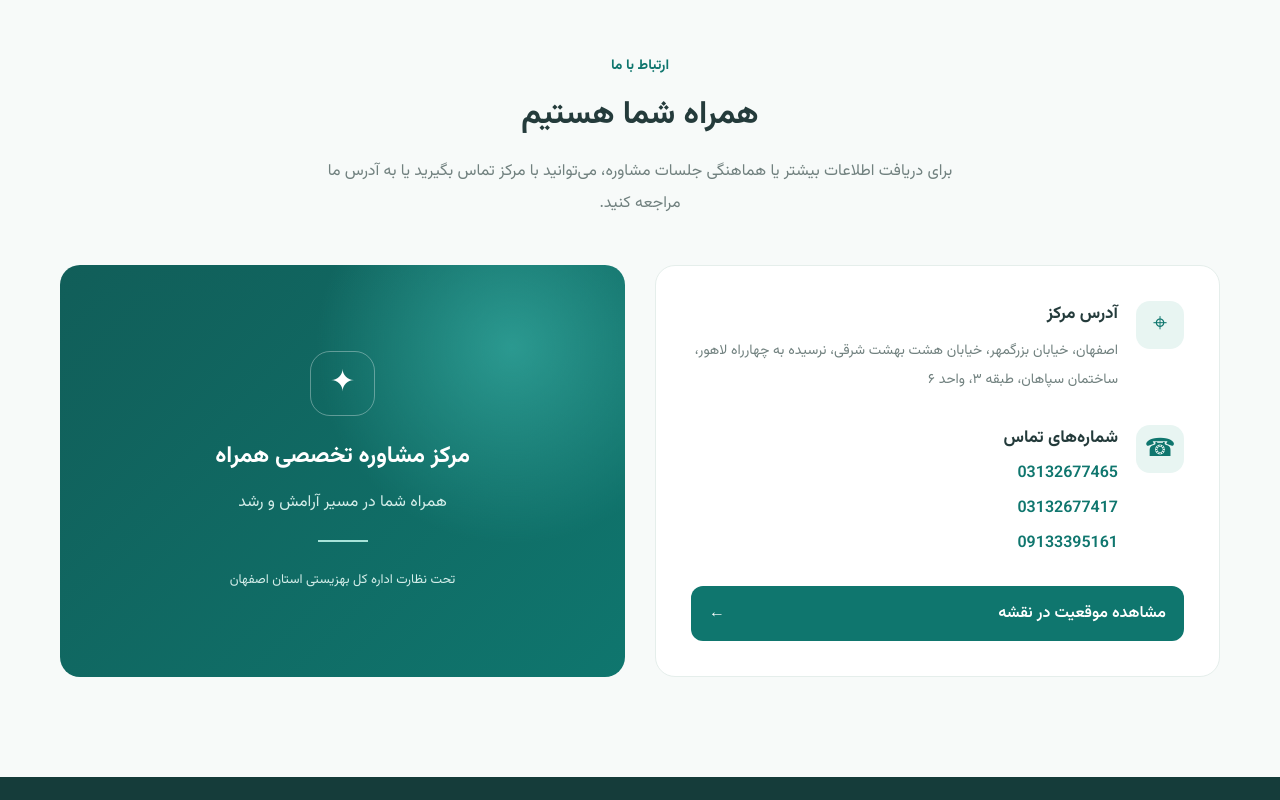
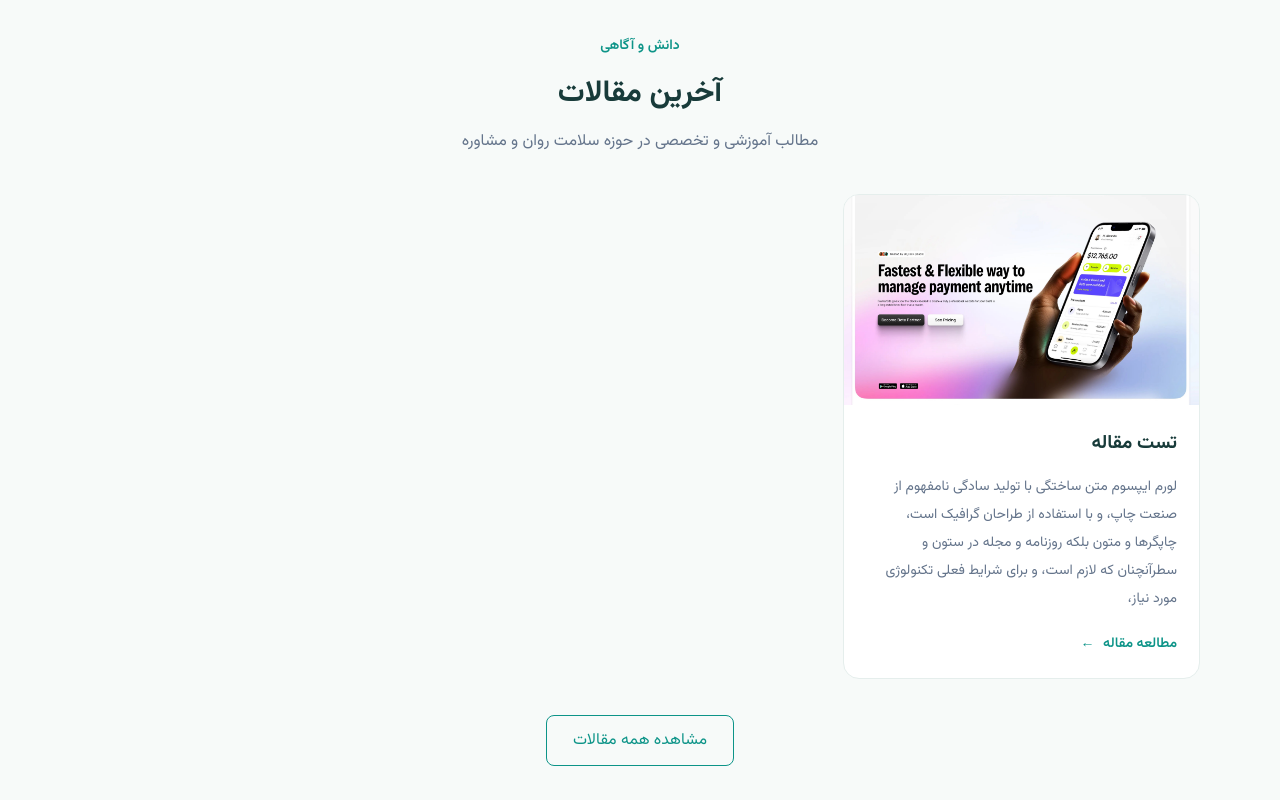
Before and after one commit to s-a-moeini/hamrah-counseling, an Astro site: page / in a window 1280 px wide. Shown: the part 3520-4320 px from the top of the page. Built offline with nearby package versions, Linux system fonts and the light colour scheme; Astro itself is replaced by a stand-in of ours.

Commit message:
add blog in index

```diff
--- /dev/null
+++ b/src/components/LatestArticles.astro
@@ -0,0 +1,244 @@
+
+---
+import { getCollection } from 'astro:content';
+import articleDates from '../data/article-dates.json';
+
+const base = import.meta.env.BASE_URL;
+
+// دریافت مقالات و مرتب‌سازی بر اساس تاریخ اولین انتشار
+const articles = (await getCollection('articles'))
+  .sort((a, b) => {
+    const dateA = articleDates[a.id]
+      ? new Date(articleDates[a.id]).getTime()
+      : 0;
+
+    const dateB = articleDates[b.id]
+      ? new Date(articleDates[b.id]).getTime()
+      : 0;
+
+    return dateB - dateA;
+  })
+  .slice(0, 3);
+
+// اصلاح مسیر تصاویر برای GitHub Pages
+const getImageUrl = (image?: string) => {
+  if (!image) return '';
+
+  if (image.startsWith('http://') || image.startsWith('https://')) {
+    return image;
+  }
+
+  return `${base.replace(/\/?$/, '/')}${image.replace(/^\/+/, '')}`;
+};
+---
+
+<section class="latest-articles" id="latest-articles">
+  <div class="container">
+    <div class="section-heading">
+      <span class="section-label">دانش و آگاهی</span>
+      <h2>آخرین مقالات</h2>
+      <p>مطالب آموزشی و تخصصی در حوزه سلامت روان و مشاوره</p>
+    </div>
+
+
+    {articles.length > 0 ? (
+    <div class="articles-grid">
+        {articles.map((article) => (
+        <article class="article-card">
+            <a
+            class="article-image"
+            href={`${base.replace(/\/?$/, '/')}articles/${article.id}/`}
+            >
+            {article.data.image ? (
+                <img
+                src={getImageUrl(article.data.image)}
+                alt={article.data.title}
+                loading="lazy"
+                />
+            ) : (
+                <div class="image-placeholder">مقاله آموزشی</div>
+            )}
+            </a>
+
+            <div class="article-content">
+            <h3>
+                <a href={`${base.replace(/\/?$/, '/')}articles/${article.id}/`}>
+                {article.data.title}
+                </a>
+            </h3>
+
+            <p>{article.data.summary}</p>
+
+            <a
+                class="read-more"
+                href={`${base.replace(/\/?$/, '/')}articles/${article.id}/`}
+            >
+                مطالعه مقاله
+                <span>←</span>
+            </a>
+            </div>
+        </article>
+        ))}
+    </div>
+    ) : (
+    <p class="empty-message">هنوز مقاله‌ای منتشر نشده است.</p>
+    )}
+
+
+    <div class="all-articles">
+      <a href={`${base.replace(/\/?$/, '/')}articles/`}>
+        مشاهده همه مقالات
+      </a>
+    </div>
+  </div>
+</section>
+
+<style>
+  .latest-articles {
+    padding: 80px 0;
+    background: #f7faf9;
+  }
+
+  .container {
+    width: min(1120px, calc(100% - 40px));
+    margin: 0 auto;
+  }
+
+  .section-heading {
+    text-align: center;
+    margin-bottom: 40px;
+  }
+
+  .section-label {
+    color: #0d9488;
+    font-size: 14px;
+    font-weight: 600;
+  }
+
+  .section-heading h2 {
+    color: #183b3a;
+    font-size: 30px;
+    margin: 12px 0;
+  }
+
+  .section-heading p {
+    color: #64748b;
+    margin: 0;
+  }
+
+  .articles-grid {
+    display: grid;
+    grid-template-columns: repeat(3, minmax(0, 1fr));
+    gap: 24px;
+  }
+
+  .article-card {
+    background: white;
+    border-radius: 16px;
+    overflow: hidden;
+    border: 1px solid #e5eeec;
+    transition: transform 0.25s, box-shadow 0.25s;
+  }
+
+  .article-card:hover {
+    transform: translateY(-5px);
+    box-shadow: 0 12px 30px rgba(15, 80, 75, 0.08);
+  }
+
+  .article-image {
+    display: block;
+    height: 210px;
+    overflow: hidden;
+    background: #e6f1ef;
+  }
+
+  .article-image img {
+    width: 100%;
+    height: 100%;
+    object-fit: cover;
+    transition: transform 0.3s;
+  }
+
+  .article-card:hover .article-image img {
+    transform: scale(1.04);
+  }
+
+  .image-placeholder {
+    height: 100%;
+    display: grid;
+    place-items: center;
+    color: #0d9488;
+  }
+
+  .article-content {
+    padding: 22px;
+  }
+
+  .article-content h3 {
+    font-size: 19px;
+    margin: 0 0 12px;
+    line-height: 1.8;
+  }
+
+  .article-content h3 a {
+    color: #183b3a;
+    text-decoration: none;
+  }
+
+  .article-content p {
+    color: #64748b;
+    font-size: 14px;
+    line-height: 2;
+    margin: 0 0 18px;
+  }
+
+  .read-more {
+    color: #0d9488;
+    text-decoration: none;
+    font-size: 14px;
+    font-weight: 600;
+  }
+
+  .read-more span {
+    margin-right: 5px;
+  }
+
+  .all-articles {
+    text-align: center;
+    margin-top: 36px;
+  }
+
+  .all-articles a {
+    display: inline-block;
+    padding: 12px 26px;
+    border: 1px solid #0d9488;
+    border-radius: 8px;
+    color: #0d9488;
+    text-decoration: none;
+    transition: 0.2s;
+  }
+
+  .all-articles a:hover {
+    background: #0d9488;
+    color: white;
+  }
+
+  .empty-message {
+    text-align: center;
+    color: #64748b;
+  }
+
+  @media (max-width: 768px) {
+    .articles-grid {
+      grid-template-columns: 1fr;
+    }
+
+    .latest-articles {
+      padding: 55px 0;
+    }
+
+    .section-heading h2 {
+      font-size: 25px;
+    }
+  }
+</style>
--- /dev/null
+++ b/src/data/article-dates.json
@@ -0,0 +1,3 @@
+{
+  "tst-mqalh": "2026-11-21T05:14:49+03:30"
+}
--- a/src/pages/index.astro
+++ b/src/pages/index.astro
@@ -4,6 +4,7 @@ import Hero from '../components/Hero.astro';
 import Services from '../components/Services.astro';
 import About from '../components/About.astro';
 import Courses from '../components/Courses.astro';
+import LatestArticles from '../components/LatestArticles.astro';
 import Contact from '../components/Contact.astro';
 
 ---
@@ -13,5 +14,6 @@ import Contact from '../components/Contact.astro';
   <Services />
   <About />
   <Courses />
+  <LatestArticles />
   <Contact />
 </MainLayout>
```
Also changed, not shown: package.json (+5 -4 lines), scripts/generate-article-dates.mjs (added, +48 -0 lines), .github/workflows/deploy.yml.
